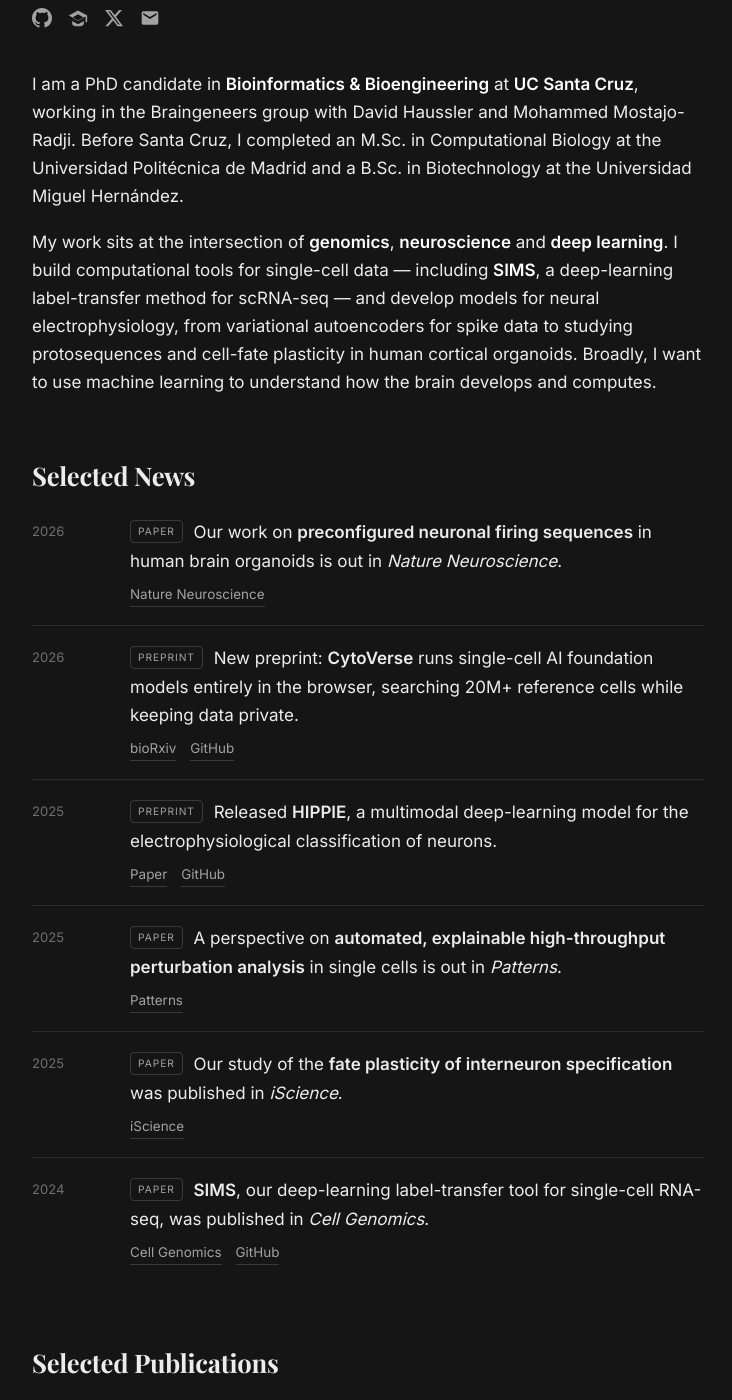
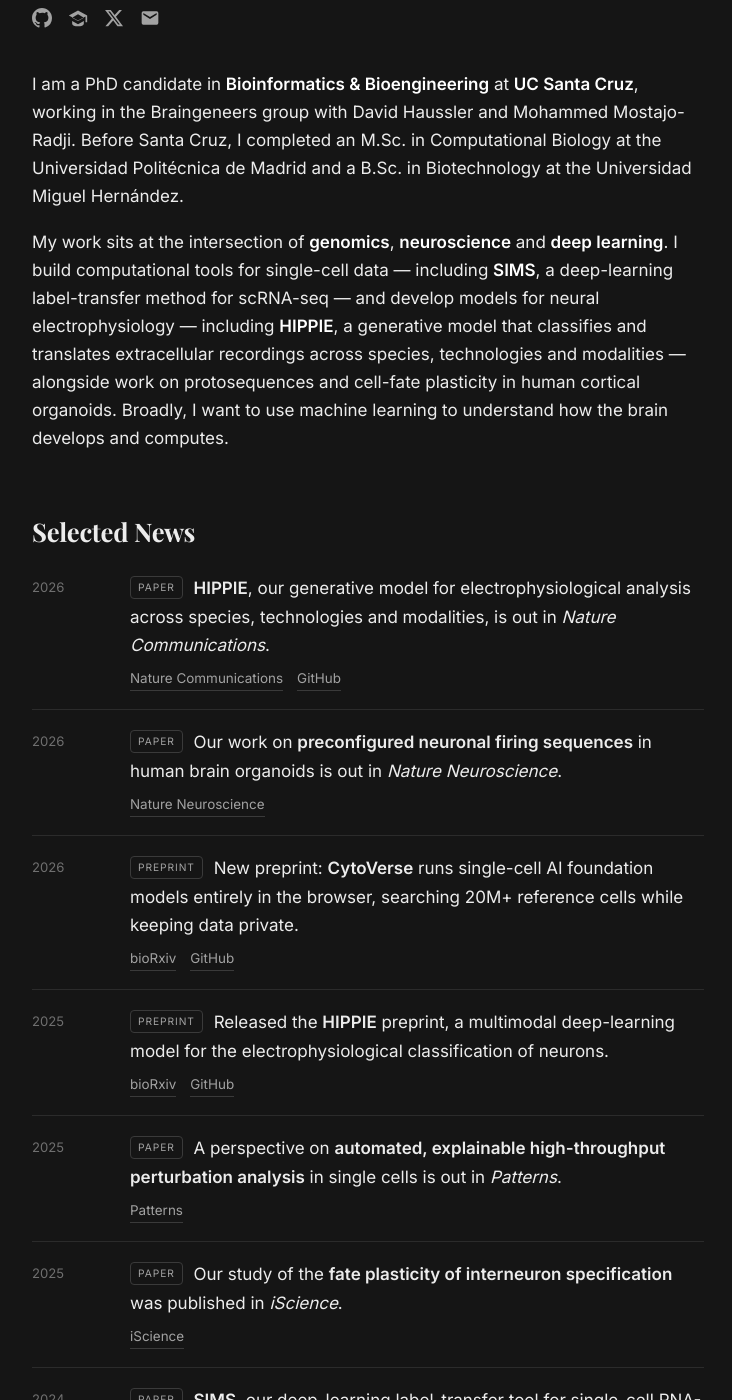
Before and after one commit to JesusGF1/JesusGF1.github.io, a Jekyll site: the page built from index.html, in a window 1280 px wide and 1400 px high, scrolled down 363 px. Shown: the whole window, without its empty margins (272-1004 px from the left). Built offline with Jekyll 4.4.1, drawn with Linux system fonts in a browser that asks for light colours; some of the changed text lies outside the part shown.

Commit message:
Update HIPPIE to Nature Communications publication
HIPPIE is now published in Nature Communications (10.1038/s41467-026-76939-w,
online 2026-08-21), superseding the bioRxiv preprint.

- publications.yml: published title, venue and DOI; corrected author order
  (Alvarez-Esteban and Moreno-Ochando are authors 3-4); moved to top of list
- news.yml: new 2026 item for the paper; the 2025 item now reads as the
  preprint release and links the bioRxiv DOI instead of the PMC record
- cv.md: added 2026 PAPERS entry
- index.html: bio now names HIPPIE, matching how SIMS is credited

Co-Authored-By: Claude Opus 5 (1M context) <noreply@anthropic.com>
Claude-Session: https://claude.ai/code/session_013SeX3muT3tidsycq4q9Jew

```diff
--- a/_data/news.yml
+++ b/_data/news.yml
@@ -1,5 +1,12 @@
 # Selected news — shown on the homepage timeline.
 # Edit freely: each entry has a date, one or more tags, an HTML body, and optional links.
+- date: "2026"
+  tags: ["Paper"]
+  body: "<strong>HIPPIE</strong>, our generative model for electrophysiological analysis across species, technologies and modalities, is out in <em>Nature Communications</em>."
+  links:
+    - { label: "Nature Communications", url: "https://doi.org/10.1038/s41467-026-76939-w" }
+    - { label: "GitHub", url: "https://github.com/braingeneers/HIPPIE" }
+
 - date: "2026"
   tags: ["Paper"]
   body: "Our work on <strong>preconfigured neuronal firing sequences</strong> in human brain organoids is out in <em>Nature Neuroscience</em>."
@@ -15,9 +22,9 @@
 
 - date: "2025"
   tags: ["Preprint"]
-  body: "Released <strong>HIPPIE</strong>, a multimodal deep-learning model for the electrophysiological classification of neurons."
+  body: "Released the <strong>HIPPIE</strong> preprint, a multimodal deep-learning model for the electrophysiological classification of neurons."
   links:
-    - { label: "Paper", url: "https://pmc.ncbi.nlm.nih.gov/articles/PMC11952528/" }
+    - { label: "bioRxiv", url: "https://doi.org/10.1101/2025.03.14.642461" }
     - { label: "GitHub", url: "https://github.com/braingeneers/HIPPIE" }
 
 - date: "2025"
--- a/_data/publications.yml
+++ b/_data/publications.yml
@@ -2,6 +2,15 @@
 # `cats` drives the filter tabs (space-separated): genomics, neuroscience, deep-learning, tools
 # `authors` is raw HTML so your name can be highlighted with <span class="me">...</span>
 # Add a `links` list of { label, url }; leave [] to omit.
+- title: "HIPPIE: a generative model for electrophysiological analysis across species, technologies, and modalities"
+  authors: '<span class="me">Gonzalez-Ferrer, J.</span>, Lehrer, J., Alvarez-Esteban, B., Moreno-Ochando, A., Schweiger, H. E., &hellip; &amp; Mostajo-Radji, M. A.'
+  venue: "Nature Communications, 2026."
+  cats: "neuroscience deep-learning"
+  labels: ["Neuroscience", "Deep Learning"]
+  links:
+    - { label: "Paper", url: "https://doi.org/10.1038/s41467-026-76939-w" }
+    - { label: "GitHub", url: "https://github.com/braingeneers/HIPPIE" }
+
 - title: "Preconfigured neuronal firing sequences in human brain organoids"
   authors: 'van der Molen, T., Spaeth, A., Chini, M., Hernandez, S., Kaurala, G. A., <span class="me">Gonzalez-Ferrer, J.</span>, et al.'
   venue: "Nature Neuroscience, 29(1), 123–135, 2026."
@@ -18,15 +27,6 @@
   links:
     - { label: "Paper", url: "https://www.cell.com/cell-genomics/fulltext/S2666-979X(24)00165-4" }
     - { label: "GitHub", url: "https://github.com/braingeneers/SIMS" }
-
-- title: "HIPPIE: A multimodal deep learning model for electrophysiological classification of neurons"
-  authors: '<span class="me">Gonzalez-Ferrer, J.</span>, Lehrer, J., Schweiger, H. E., Geng, J., Hernandez, S., &hellip; &amp; Mostajo-Radji, M. A.'
-  venue: "bioRxiv, 2025."
-  cats: "neuroscience deep-learning"
-  labels: ["Neuroscience", "Deep Learning"]
-  links:
-    - { label: "Paper", url: "https://pmc.ncbi.nlm.nih.gov/articles/PMC11952528/" }
-    - { label: "GitHub", url: "https://github.com/braingeneers/HIPPIE" }
 
 - title: "Toward automated and explainable high-throughput perturbation analysis in single cells"
   authors: '<span class="me">Gonzalez-Ferrer, J.</span> &amp; Mostajo-Radji, M. A.'
--- a/cv.md
+++ b/cv.md
@@ -60,6 +60,9 @@ Micol and Ponce labs – Institute of Bioengineering, Universidad Miguel Hernán
 **PI: Maria Rosa Ponce Molet, PhD**
 
 # PAPERS
+## 2026
+Article: **Gonzalez-Ferrer, J**., Lehrer, J., Alvarez-Esteban, B., Moreno-Ochando, A., Schweiger, H. E., ... & Mostajo-Radji, M. A. (2026). HIPPIE: a generative model for electrophysiological analysis across species, technologies, and modalities. *Nature Communications*. https://doi.org/10.1038/s41467-026-76939-w
+
 ## 2024
 Article: **Gonzalez-Ferrer, J**., Lehrer, J., O'Farrell, A., Paten, B., Teodorescu, M., Haussler, D., ... & Mostajo-Radji, M. A. (2024). SIMS: A deep-learning label transfer tool for single-cell RNA sequencing analysis. Cell Genomics, 4(6).
 
--- a/index.html
+++ b/index.html
@@ -50,8 +50,9 @@ description: "Jesus Gonzalez Ferrer — PhD candidate in Bioinformatics & Bioeng
     My work sits at the intersection of <strong>genomics</strong>, <strong>neuroscience</strong> and
     <strong>deep learning</strong>. I build computational tools for single-cell data &mdash; including
     <strong>SIMS</strong>, a deep-learning label-transfer method for scRNA-seq &mdash; and develop models
-    for neural electrophysiology, from variational autoencoders for spike data to studying protosequences
-    and cell-fate plasticity in human cortical organoids. Broadly, I want to use machine learning to
+    for neural electrophysiology &mdash; including <strong>HIPPIE</strong>, a generative model that classifies
+    and translates extracellular recordings across species, technologies and modalities &mdash; alongside work on
+    protosequences and cell-fate plasticity in human cortical organoids. Broadly, I want to use machine learning to
     understand how the brain develops and computes.
   </p>
 </div>
```
